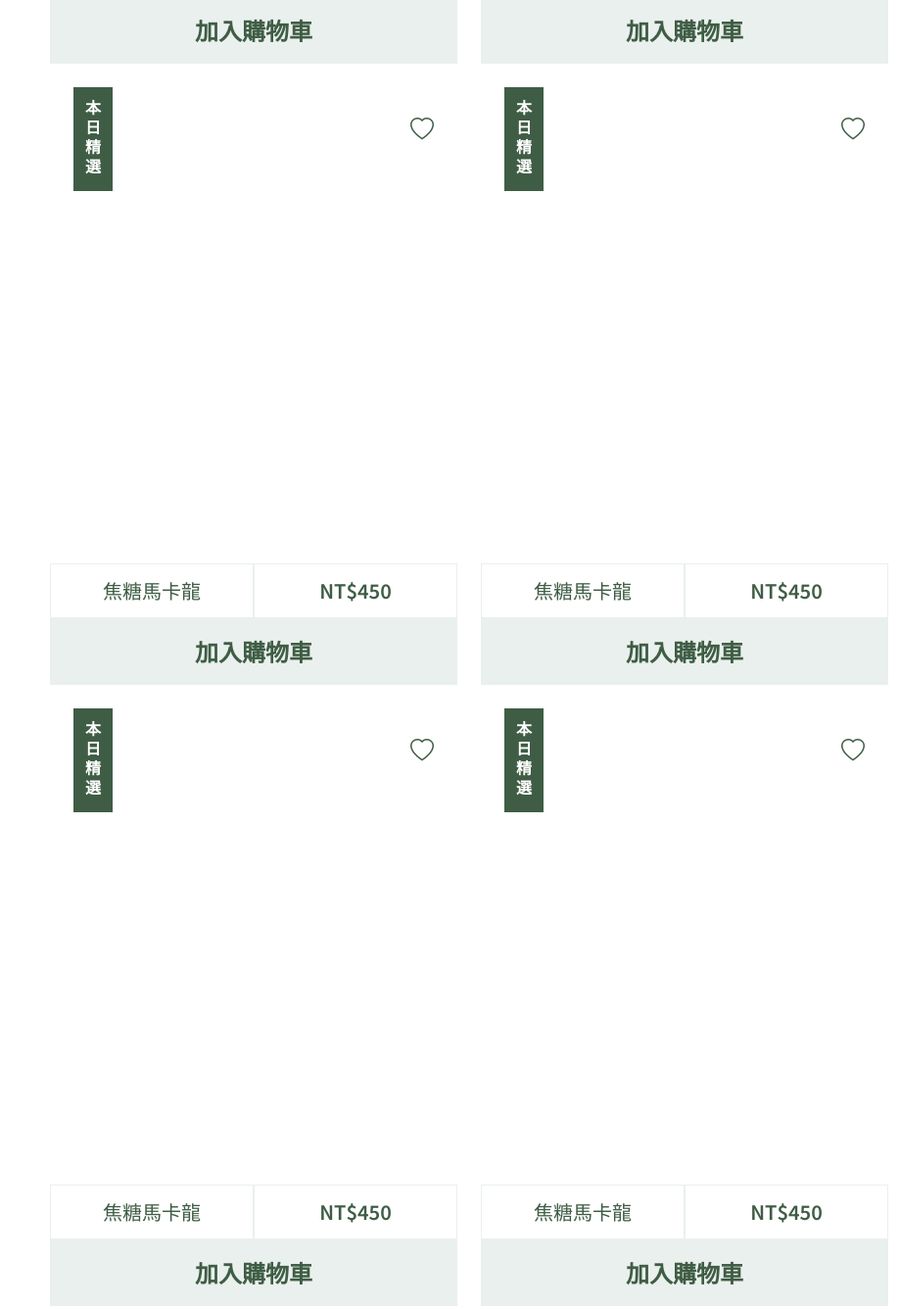
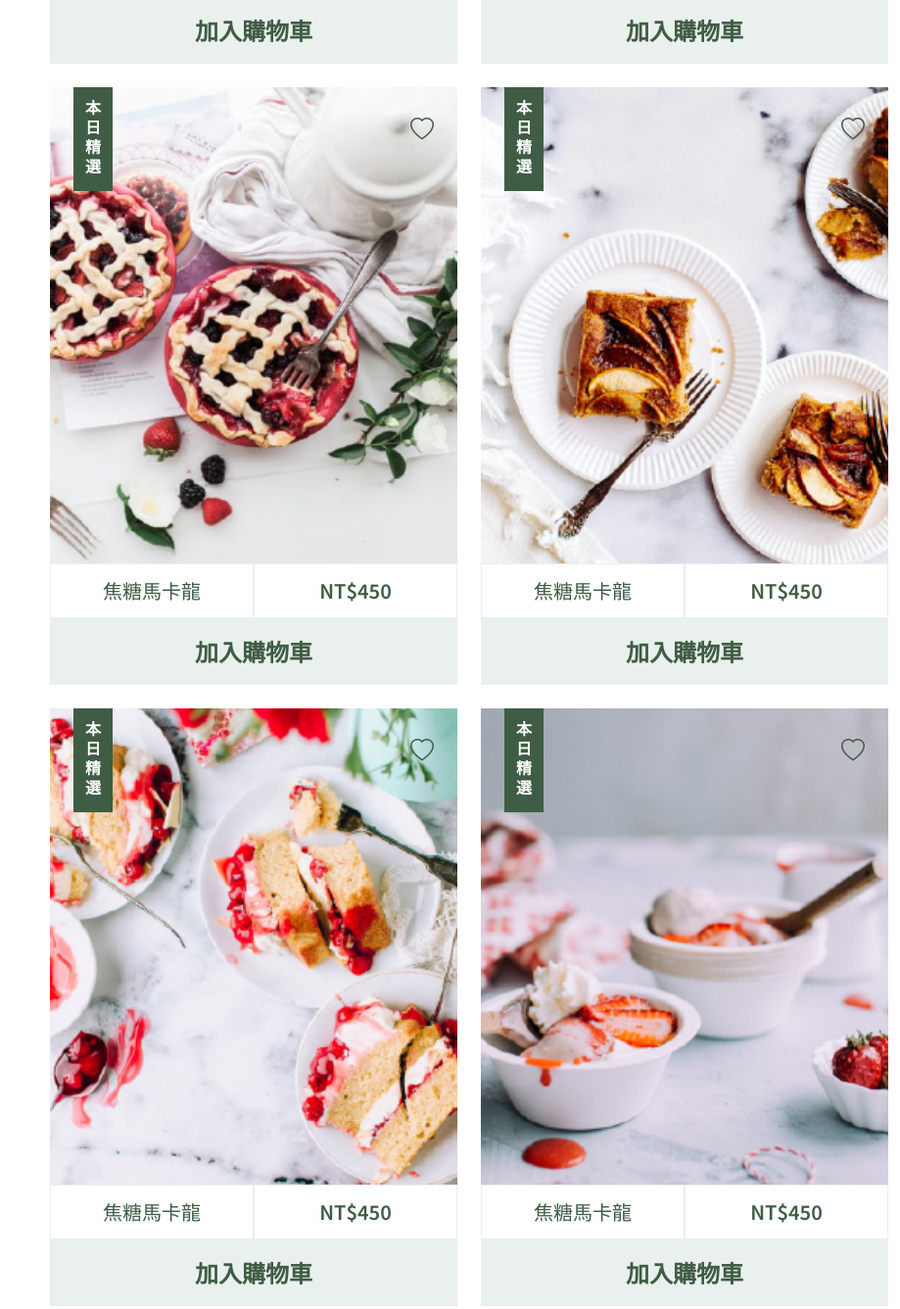
Before and after one commit to testPd606/homework_2, a plain HTML site: page index.html in a window 1280 px wide. Shown: the part 1410-2746 px from the top of the page at 98% size, without its empty margins (361-1280 px from the left). Drawn offline with nearby package versions, Linux system fonts and the light colour scheme.

Commit message:
更新商品圖片連結

```diff
--- a/css/style.css
+++ b/css/style.css
@@ -149,30 +149,30 @@ img {
 
 .img_wrap {
     height: 486px;
-    background: transparent url("/images/p-1.png") no-repeat center center / cover;
+    background: transparent url("..images/p-1.png") no-repeat center center / cover;
     display: flex;
     justify-content: space-between;
     padding: 0px 24px;
 }
 
 .products_list-item:nth-child(2) .img_wrap {
-    background-image: url("./images/p-2.png");
+    background-image: url("../images/p-2.png");
 }
 
 .products_list-item:nth-child(3) .img_wrap {
-    background-image: url("./images/p-3.png");
+    background-image: url("../images/p-3.png");
 }
 
 .products_list-item:nth-child(4) .img_wrap {
-    background-image: url("./images/p-4.png");
+    background-image: url("../images/p-4.png");
 }
 
 .products_list-item:nth-child(5) .img_wrap {
-    background-image: url("./images/p-5.png");
+    background-image: url("../images/p-5.png");
 }
 
 .products_list-item:nth-child(6) .img_wrap {
-    background-image: url("./images/p-6.png");
+    background-image: url("../images/p-6.png");
 }
 
 .tag {
```
